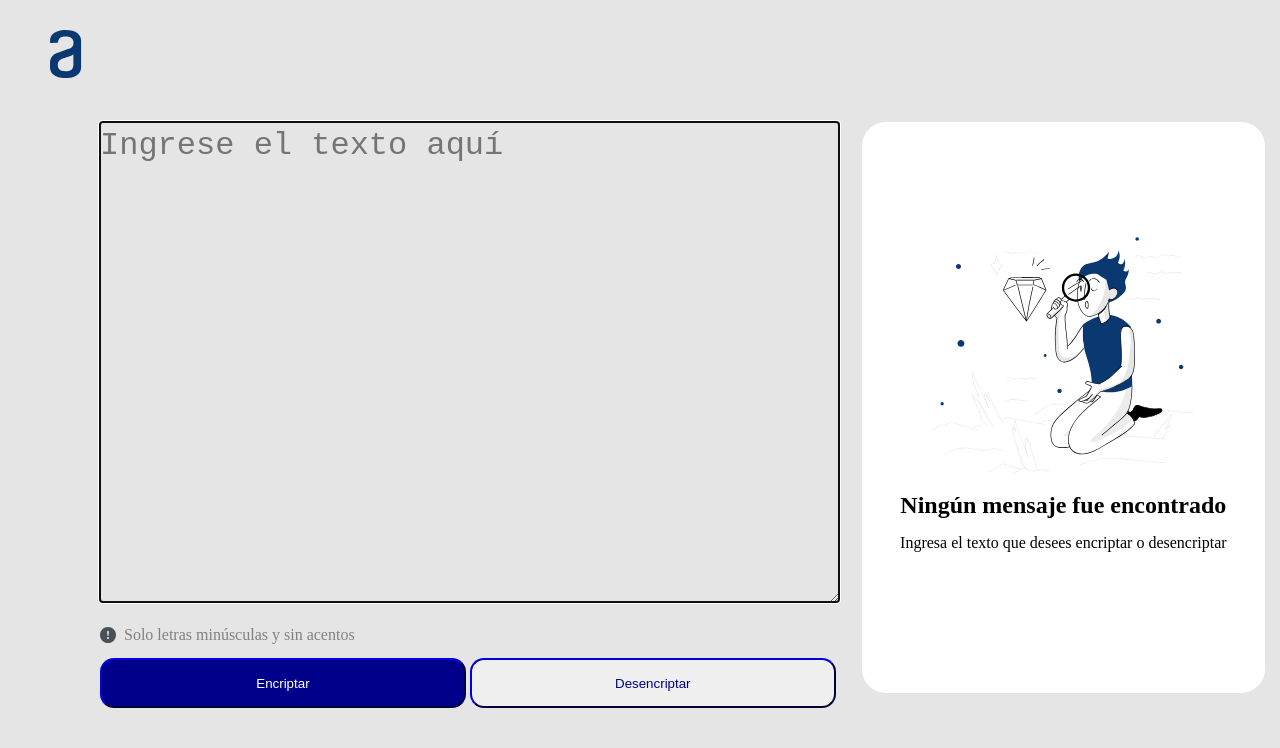
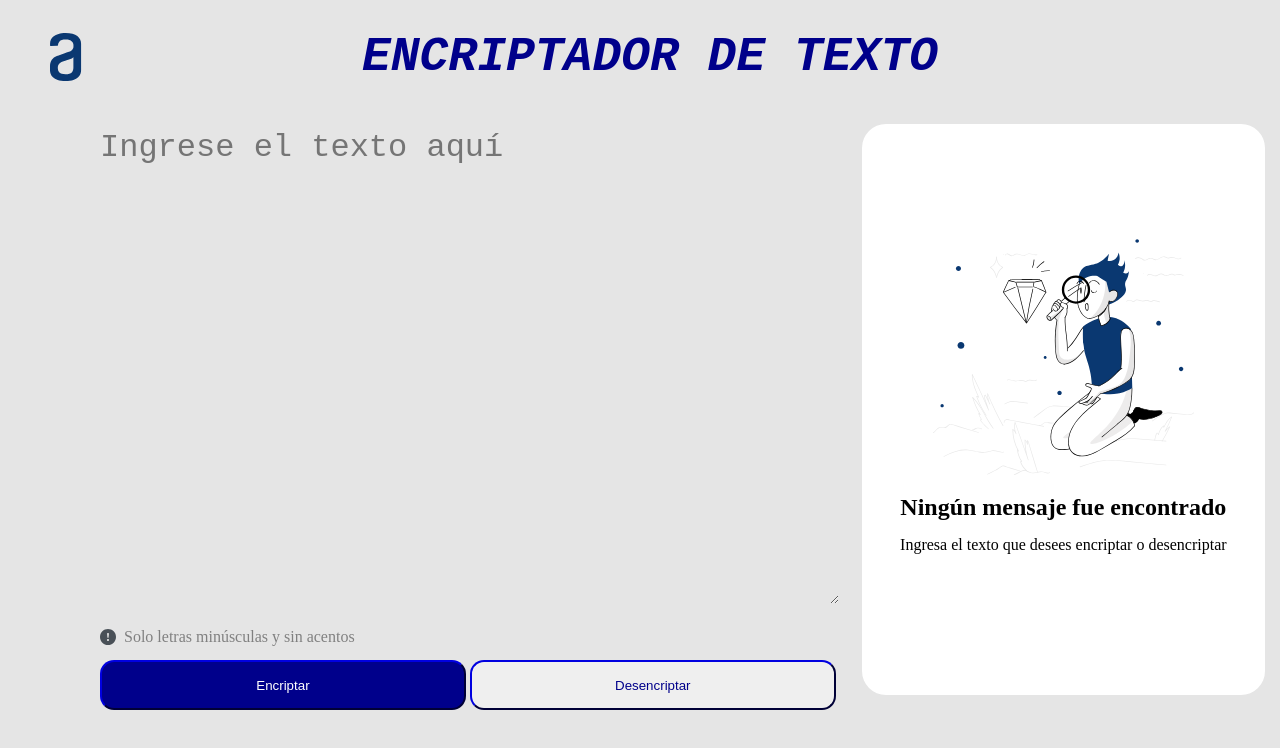
Before and after one commit to andresorozcog/Encriptador, a plain HTML site: page index.html in a window 1280 px wide. Drawn offline with Linux system fonts and the light colour scheme.

Commit message:
Agregar titulo

```diff
--- a/css/style.css
+++ b/css/style.css
@@ -9,7 +9,25 @@ body{
 
 #logo{
     margin-left: 50px;
+}
+
+#navbar{
     margin-top: 30px;
+    display: flex;
+    align-items: center;
+}
+
+#caja_titulo{
+    width: 100%;
+    text-align: center;
+    margin-left: -62px;
+}
+
+#titulo{
+    font-size: 3rem;
+    font-family: "Courier New";
+    font-style: italic;
+    color: darkblue;
 }
 
 main{
@@ -41,6 +59,10 @@ textarea{
     color: darkblue;
     border: none;
     background-color: #E5E5E5;
+}
+
+textarea:focus{
+    outline: none;
 }
 
 #texto p{
@@ -104,6 +126,7 @@ textarea{
 #copiar{
     width: 96%;
     color: darkblue;
+    margin-top: 20px;
 }
 
 #copiar:hover{
@@ -144,6 +167,10 @@ textarea{
 
     #vacio h2{
         margin-top: 0px;
+    }
+
+    #caja_titulo{
+        display: none;
     }
 }
 
@@ -197,4 +224,8 @@ textarea{
     #copiar{
         width: 100%;
     }
+
+    #caja_titulo{
+        display: none;
+    }
 }
--- a/index.html
+++ b/index.html
@@ -11,6 +11,9 @@
 <body>
     <nav id="navbar">
         <img src="images/logo.svg" alt="logo" id="logo">
+        <div id="caja_titulo">
+            <h1 id="titulo">ENCRIPTADOR DE TEXTO</h1>
+        </div>
     </nav>
     <main>
         <div id="texto">
```
